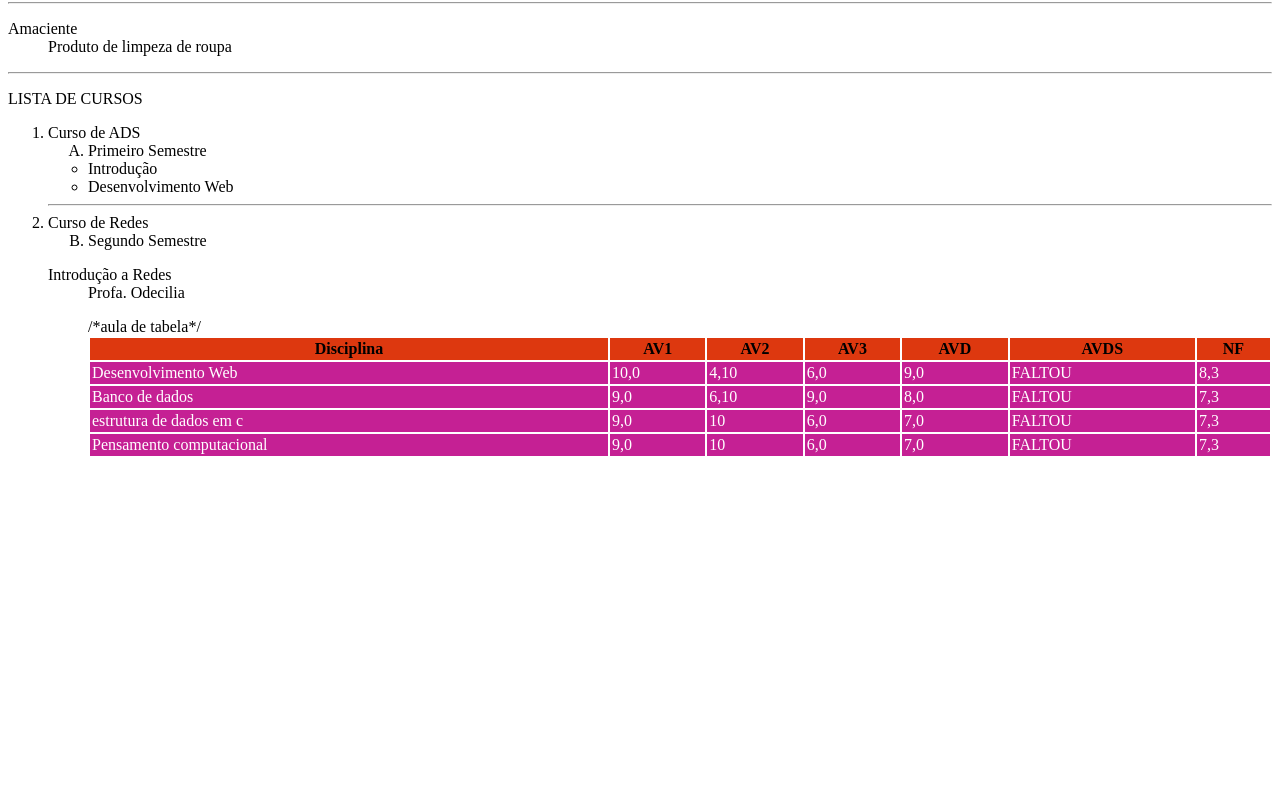
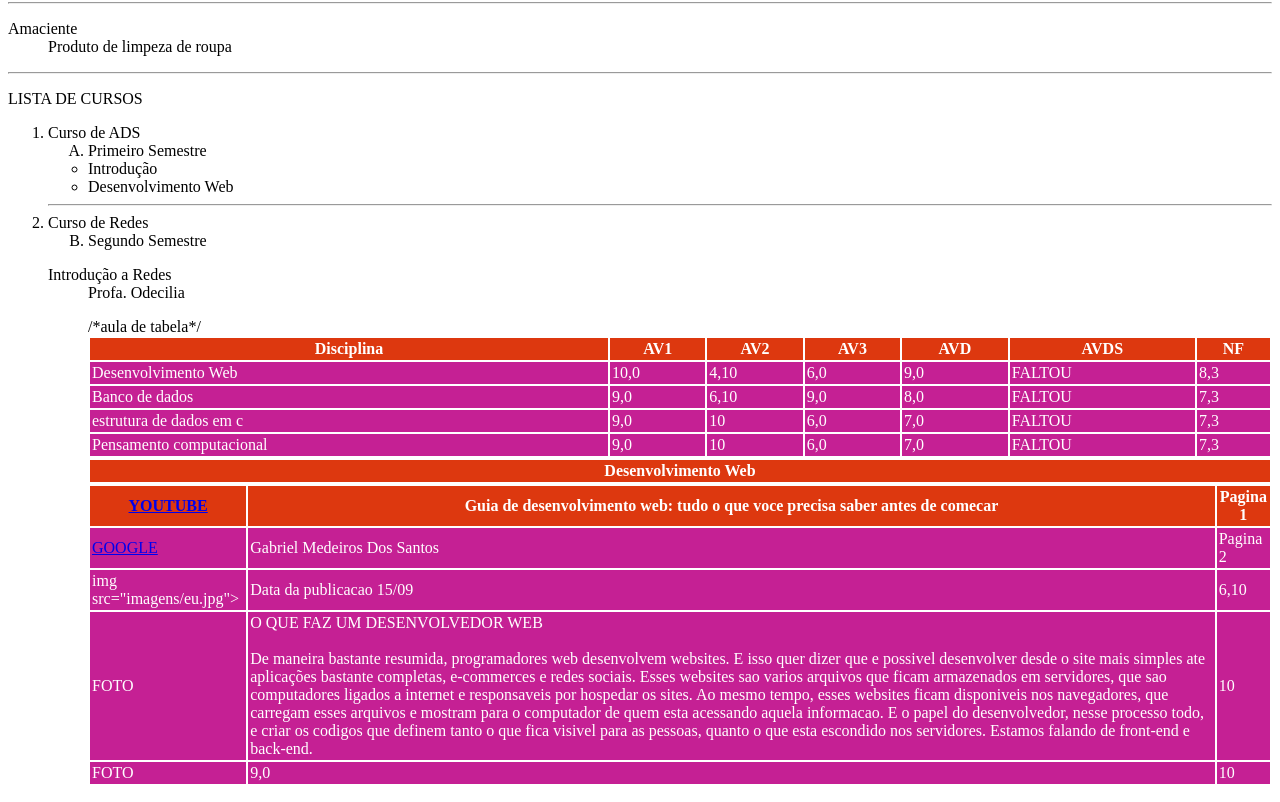
Before and after one commit to gabrielmedsantos/DesenvolvimentoWeb, a plain HTML site: page index.html in a window 1280 px wide. Shown: the part 342-1144 px from the top of the page. Before the commit the page ends 816 px from the top, so only its background shows below. Drawn offline with Linux system fonts and the light colour scheme.

Commit message:
Update index.html

```diff
--- a/index.html
+++ b/index.html
@@ -145,3 +145,94 @@
 </body>
 </head>
 </html>
+<html>
+    <head>
+    <style>
+        table {
+            width: 100%;
+        }
+        th{
+
+            background-color: rgb(221, 56, 15);
+            border: 1px solid rgba(236, 232, 232, 0);
+            color:white;
+        }
+
+      td {
+
+            background-color: rgb(197, 32, 148);
+            border: 1px solid rgba(236, 232, 232, 0);
+            /*muda cor da letra*/color:white;
+
+        }
+    </style>
+    </head>
+
+    <body>
+    <table>
+        <thead>
+            <tr>
+            <th>Desenvolvimento Web</th>
+            </tr>
+        </thead>
+    </table>
+        <table>
+            <thead>
+                <tr>
+                    <th>
+<a href="https://www.youtube.com/?app=desktop  " target="blank">YOUTUBE</a>
+                    </th>
+                    <th>
+Guia de desenvolvimento web: tudo o que voce precisa saber antes de comecar                    </th>
+                    <th>Pagina 1</th>
+
+                </tr>
+            </thead>
+            <tbody>
+                <tr>
+                    <td>
+<a href="https://www.google.com.br/ "target="blank">GOOGLE</a>
+</td>
+
+                    <td>Gabriel Medeiros Dos Santos</td>
+                    <td>Pagina 2</td>
+
+                </tr>
+            </tbody>
+            <tbody>
+                <tr>
+                    <td>
+                        img src="imagens/eu.jpg">
+                        </td>
+                    <td>Data da publicacao 15/09</td>
+                    <td>6,10</td>
+
+                </tr>
+                <tbody>
+                    <tr>
+                        <td>FOTO</td>
+                        <td>
+                        O QUE FAZ UM DESENVOLVEDOR WEB<br><br>
+
+De maneira bastante resumida, programadores web desenvolvem websites. E isso quer dizer que e possivel desenvolver desde o site mais simples ate aplicações bastante completas, e-commerces e redes sociais. Esses websites sao varios arquivos que ficam armazenados em servidores, que sao computadores ligados a internet e responsaveis por hospedar os sites. Ao mesmo tempo, esses websites ficam disponiveis nos navegadores, que carregam esses arquivos e mostram para o computador de quem esta acessando aquela informacao. E o papel do desenvolvedor, nesse processo todo, e criar os codigos que definem tanto o que fica visivel para as pessoas, quanto o que esta escondido nos servidores. Estamos falando de front-end e back-end.
+                        </td>
+                        <td>10</td>
+
+                    </tr>
+                </tbody>
+                <tr>
+                    <td>FOTO</td>
+                    <td>9,0</td>
+                    <td>10</td>
+
+
+
+                </tr>
+            </tbody>
+            </tbody>
+        </table>
+
+
+    </body>
+    </head>
+    </html>
```
